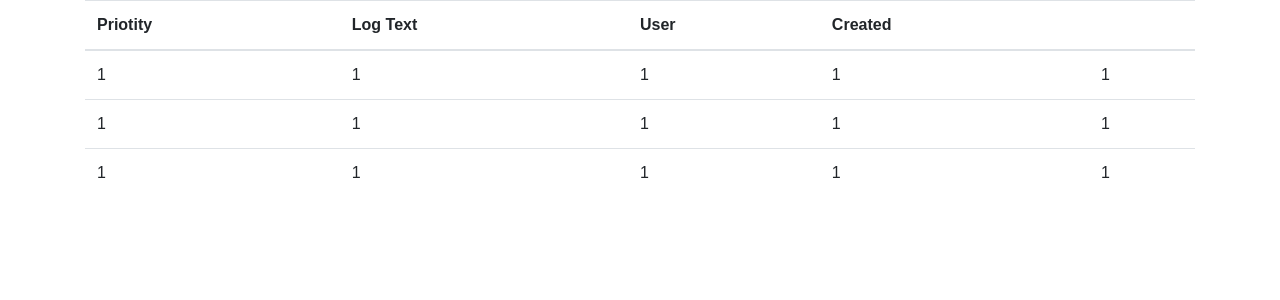
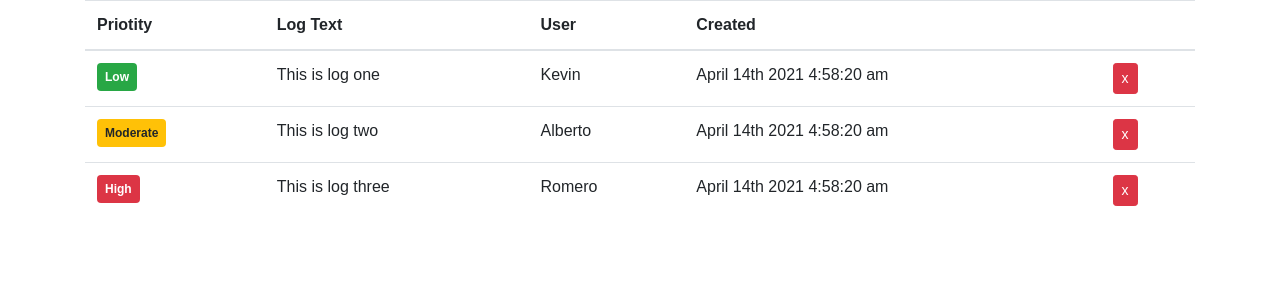
Before and after one commit to kevklash/buglogger, a React app: page / in a window 1280 px wide. Shown: the top 300 px of the page. Built offline with nearby package versions, Linux system fonts and the light colour scheme; the HTML template or start-up script is replaced by a standard one.

Commit message:
Added some bootstrap to the LogItem component.

```diff
--- a/main.js
+++ b/main.js
@@ -15,7 +15,7 @@
 
 function createMainWindow() {
 	mainWindow = new BrowserWindow({
-		width: 1100,
+		width: isDev ? 1200 : 1100,
 		height: 800,
 		backgroundColor: 'white',
 		show: false,
--- a/package.json
+++ b/package.json
@@ -22,9 +22,12 @@
   },
   "dependencies": {
     "bootstrap": "^4.6.0",
+    "live-server": "^1.2.1",
+    "moment": "^2.29.1",
     "react": "^16.13.1",
     "react-bootstrap": "^1.5.2",
-    "react-dom": "^16.13.1"
+    "react-dom": "^16.13.1",
+    "react-moment": "^1.1.1"
   },
   "devDependencies": {
     "@babel/core": "^7.9.6",
--- a/src/components/App.js
+++ b/src/components/App.js
@@ -6,21 +6,21 @@
 const App = () => {
 	const [logs, setLogs] = useState([
 		{
-			id: 1,
+			_id: 1,
 			text: 'This is log one',
 			priority: 'low',
 			user: 'Kevin',
 			created: new Date().toString(),
 		},
 		{
-			id: 2,
+			_id: 2,
 			text: 'This is log two',
 			priority: 'moderate',
 			user: 'Alberto',
 			created: new Date().toString(),
 		},
 		{
-			id: 3,
+			_id: 3,
 			text: 'This is log three',
 			priority: 'high',
 			user: 'Romero',
@@ -41,7 +41,7 @@
 				</thead>
 				<tbody>
 					{ logs.map((log) => (
-						<LogItem />
+						<LogItem key={log._id} log={log}/>
 					)) }
 				</tbody>
 			</Table>
--- a/src/components/LogItem.js
+++ b/src/components/LogItem.js
@@ -1,13 +1,27 @@
 import React from 'react'
+import Moment from 'react-moment'
+import Button from 'react-bootstrap/Button'
+import Badge from 'react-bootstrap/Badge'
 
-const LogItem = () => {
+const LogItem = ({log: {_id, priority, text, user, created}}) => {
+    const setVariant = () => {
+        if (priority === 'high'){
+            return 'danger'
+        } else if (priority === 'moderate'){
+            return 'warning'
+        } else {
+            return 'success'
+        }
+    }
     return (
         <tr>
-            <td>1</td>
-            <td>1</td>
-            <td>1</td>
-            <td>1</td>
-            <td>1</td>
+            <td><Badge variant={setVariant()} className='p-2'>{priority.charAt(0).toUpperCase() + priority.slice(1)}</Badge></td>
+            <td>{text}</td>
+            <td>{user}</td>
+            <td><Moment format='MMMM Do YYYY h:mm:ss a'>{new Date(created)}</Moment></td>
+            <td>
+                <Button variant='danger' size='sm'>x</Button>
+            </td>
         </tr>
     )
 }
```
Also changed, not shown: 1 other file (tests, documents, lock files or other folders).
